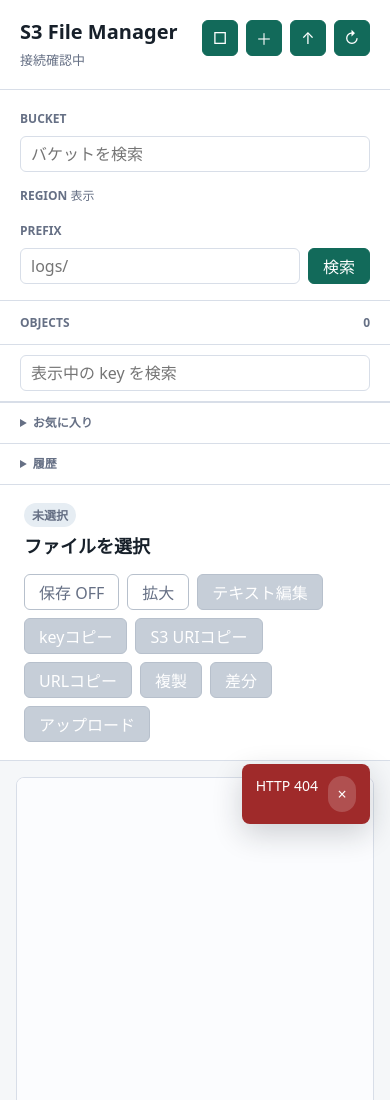
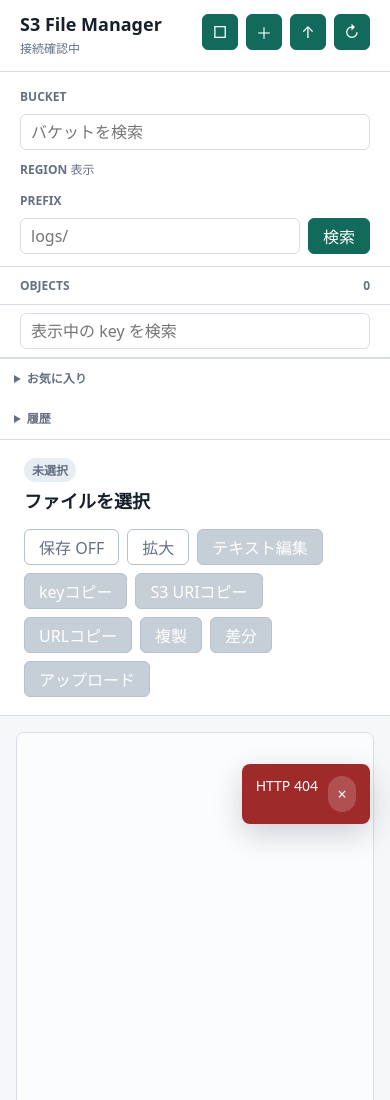
Before and after one commit to koyamasoft/s3-file-manager, a website: page src/web/index.html in a window 390 px wide. Shown: the top 1100 px of the page. Drawn offline with Linux system fonts and the light colour scheme; no server answers.

Commit message:
Object一覧の表示領域を拡大

```diff
--- a/src/web/index.html
+++ b/src/web/index.html
@@ -68,6 +68,7 @@
           <button id="loadMoreButton" type="button">さらに読み込む</button>
         </div>
 
+        <div class="sidebar-panels">
           <details class="favorites-panel">
             <summary>お気に入り</summary>
             <div id="favoriteList" class="favorite-list"></div>
@@ -77,6 +78,7 @@
             <summary>履歴</summary>
             <div id="historyList" class="history-list"></div>
           </details>
+        </div>
       </aside>
 
       <main class="workspace">
--- a/src/web/style.css
+++ b/src/web/style.css
@@ -91,6 +91,7 @@ button:disabled {
 }
 
 .sidebar {
+  position: relative;
   border-right: 1px solid var(--line);
   background: var(--panel);
   height: 100vh;
@@ -102,8 +103,8 @@ button:disabled {
 
 .brand {
   flex: 0 0 auto;
-  min-height: 88px;
-  padding: 20px;
+  min-height: 72px;
+  padding: 14px 20px;
   border-bottom: 1px solid var(--line);
   display: flex;
   align-items: flex-start;
@@ -119,20 +120,24 @@ button:disabled {
 
 .brand h1 {
   margin: 0;
-  font-size: 20px;
-  line-height: 1.2;
+  font-size: 18px;
+  line-height: 1.15;
 }
 
 .brand p {
-  margin: 6px 0 0;
+  margin: 4px 0 0;
   color: var(--muted);
-  font-size: 13px;
+  font-size: 12px;
   overflow-wrap: anywhere;
+  display: -webkit-box;
+  -webkit-line-clamp: 2;
+  -webkit-box-orient: vertical;
+  overflow: hidden;
 }
 
 .prefix-form {
   flex: 0 0 auto;
-  padding: 16px 20px;
+  padding: 12px 20px;
   border-bottom: 1px solid var(--line);
 }
 
@@ -157,7 +162,7 @@ button:disabled {
 }
 
 .region-panel {
-  margin: 0 0 14px;
+  margin: 0 0 10px;
 }
 
 .region-panel summary {
@@ -191,7 +196,7 @@ button:disabled {
 }
 
 .region-hint {
-  margin: 0 0 14px;
+  margin: 0 0 10px;
   color: var(--muted);
   font-size: 12px;
   overflow-wrap: anywhere;
@@ -209,7 +214,7 @@ select {
 }
 
 .bucket-row {
-  margin: 8px 0 14px;
+  margin: 8px 0 10px;
   display: grid;
   position: relative;
 }
@@ -296,7 +301,7 @@ select {
 
 .object-list-header {
   flex: 0 0 auto;
-  min-height: 44px;
+  min-height: 38px;
   padding: 0 20px;
   display: flex;
   align-items: center;
@@ -306,7 +311,7 @@ select {
 
 .object-filter-row {
   flex: 0 0 auto;
-  padding: 10px 20px;
+  padding: 8px 20px;
   border-bottom: 1px solid var(--line);
 }
 
@@ -319,7 +324,7 @@ select {
   min-height: 0;
   list-style: none;
   margin: 0;
-  padding: 0;
+  padding: 0 0 42px;
   overflow: auto;
 }
 
@@ -334,17 +339,34 @@ select {
   width: 100%;
 }
 
+.sidebar-panels {
+  position: absolute;
+  z-index: 4;
+  right: 0;
+  bottom: 0;
+  left: 0;
+  display: grid;
+  grid-template-columns: 1fr 1fr;
+  align-items: end;
+  border-top: 1px solid var(--line);
+  background: var(--panel);
+  box-shadow: 0 -8px 24px rgb(23 32 42 / 8%);
+}
+
 .favorites-panel,
 .history-panel {
-  flex: 0 0 auto;
-  border-top: 1px solid var(--line);
+  min-width: 0;
   background: var(--panel);
+}
+
+.favorites-panel {
+  border-right: 1px solid var(--line);
 }
 
 .favorites-panel summary,
 .history-panel summary {
   min-height: 40px;
-  padding: 10px 20px;
+  padding: 10px 14px;
   cursor: pointer;
   color: var(--muted);
   font-size: 12px;
@@ -355,9 +377,16 @@ select {
 
 .favorite-list,
 .history-list {
-  max-height: 260px;
+  width: 200%;
+  max-height: min(340px, calc(100vh - 220px));
   overflow: auto;
   border-top: 1px solid var(--line);
+  background: var(--panel);
+  box-shadow: 0 -8px 24px rgb(23 32 42 / 10%);
+}
+
+.history-list {
+  margin-left: -100%;
 }
 
 .favorite-list-section,
@@ -459,8 +488,8 @@ select {
 
 .object-open-button {
   width: 100%;
-  min-height: 58px;
-  padding: 10px 20px;
+  min-height: 50px;
+  padding: 8px 20px;
   border: 0;
   border-bottom: 1px solid var(--line);
   border-radius: 0;
@@ -477,7 +506,7 @@ select {
 
 .favorite-row .favorite-button {
   width: 44px;
-  min-height: 58px;
+  min-height: 50px;
   border-right: 1px solid var(--line);
   border-bottom: 0;
 }
@@ -990,6 +1019,24 @@ pre {
   .object-list {
     flex: 0 1 auto;
     max-height: 260px;
+    padding-bottom: 0;
+  }
+
+  .sidebar-panels {
+    position: static;
+    display: block;
+    box-shadow: none;
+  }
+
+  .favorites-panel {
+    border-right: 0;
+  }
+
+  .favorite-list,
+  .history-list {
+    width: 100%;
+    max-height: 220px;
+    margin-left: 0;
   }
 
   .workspace {
```
Lines whose indentation alone changed are shown as unchanged.
